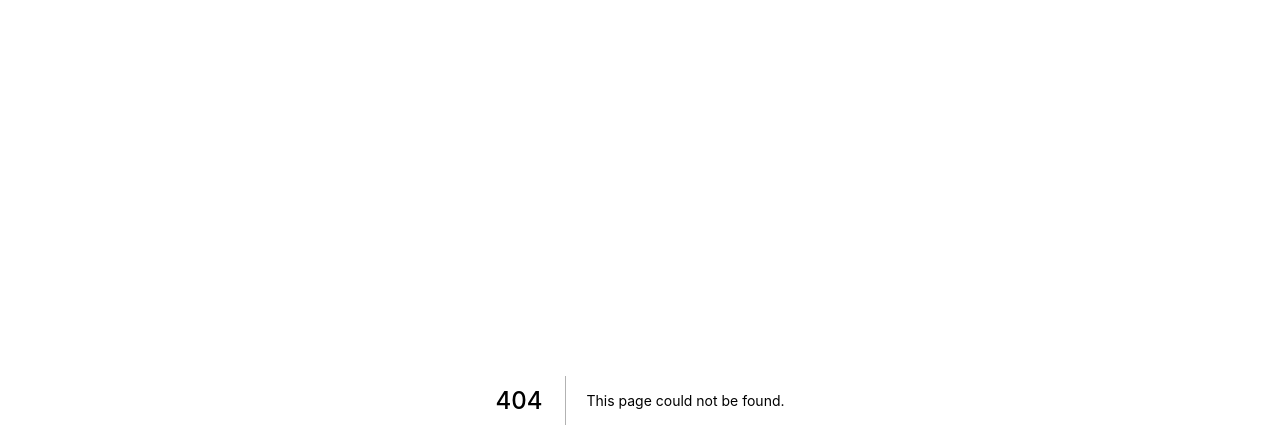
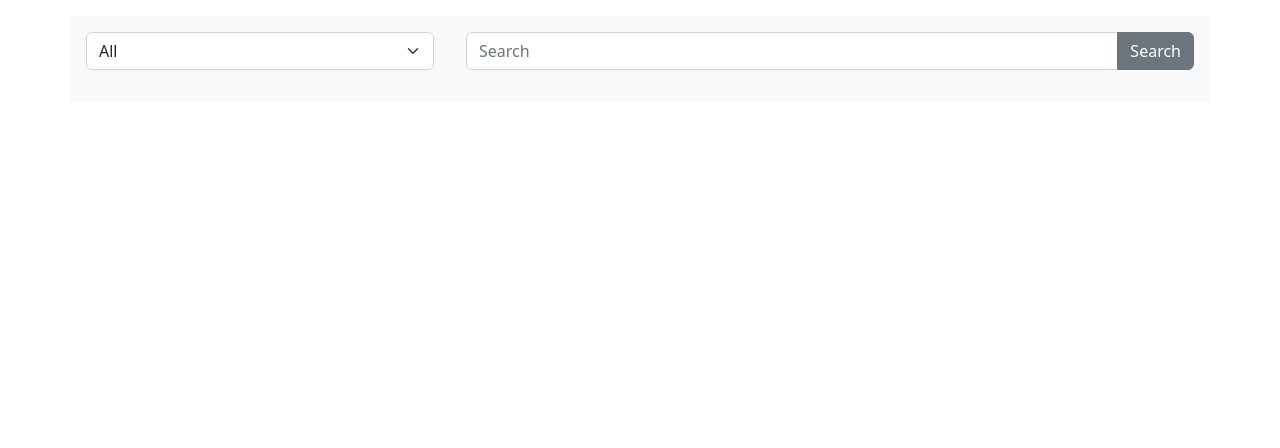
Before and after one commit to abdulwahed-mansour/front-core, a Next.js app: page /bootstrap in a window 1280 px wide. Before the commit this address had no page. Shown: the top 448 px of the page. Built offline with nearby package versions, Linux system fonts and the light colour scheme.

Commit message:
bootstrap form

```diff
--- /dev/null
+++ b/pages/bootstrap.js
@@ -0,0 +1,28 @@
+import React from "react";
+
+export default function bootstrap() {
+  return (
+    <div>
+      <div className="container mt-3 bg-light text-dark">
+        <div className="row">
+          <div className="col-sm-4 p-3 ">
+            <select className="form-select" id="category">
+              <option value="">All</option>
+              <option value="Indoor">Indoor</option>
+              <option value="Outdoor">Outdoor</option>
+              <option value="Aquatics">Aquatics</option>
+            </select>
+          </div>
+          <div className="col-sm-8 p-3 ">
+            <div className="input-group mb-3">
+              <input type="text" className="form-control" placeholder="Search" />
+              <button className="btn btn-secondary" type="submit">
+                Search
+              </button>
+            </div>
+          </div>
+        </div>
+      </div>
+    </div>
+  );
+}
```
